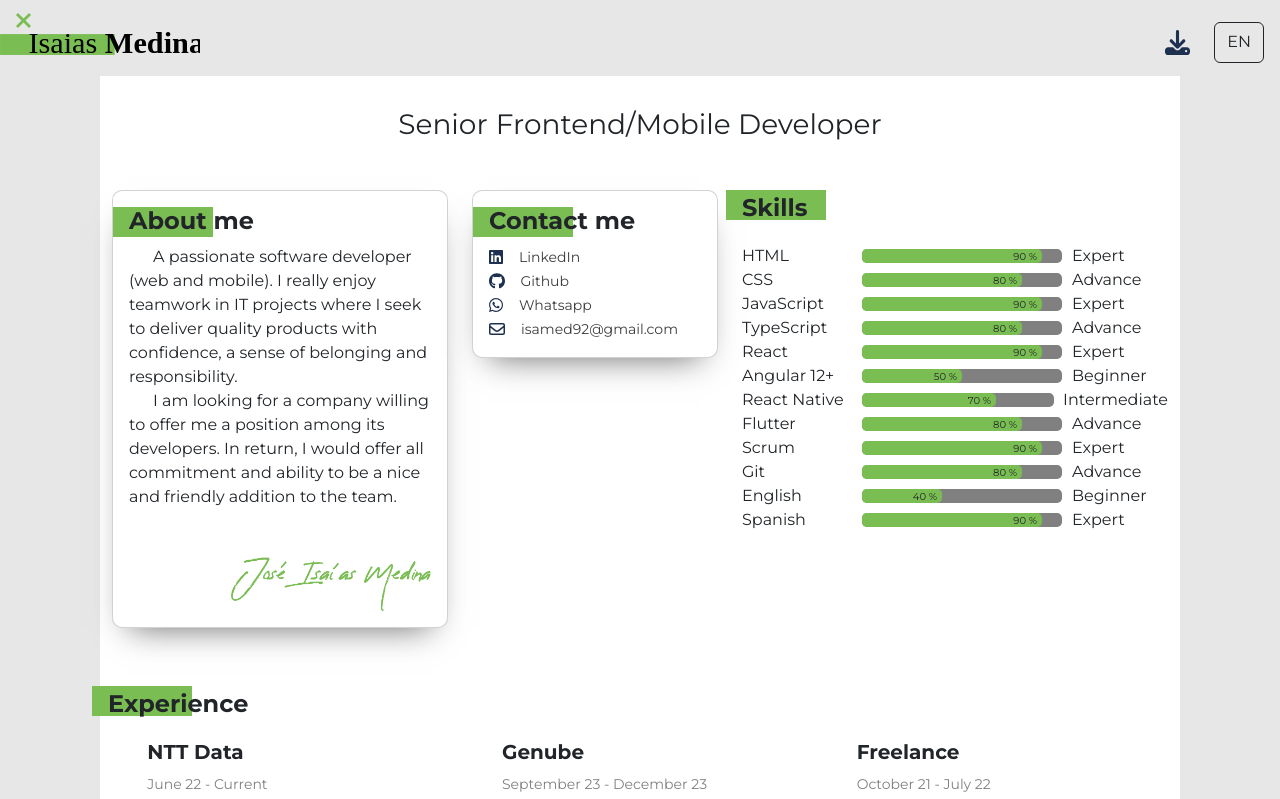
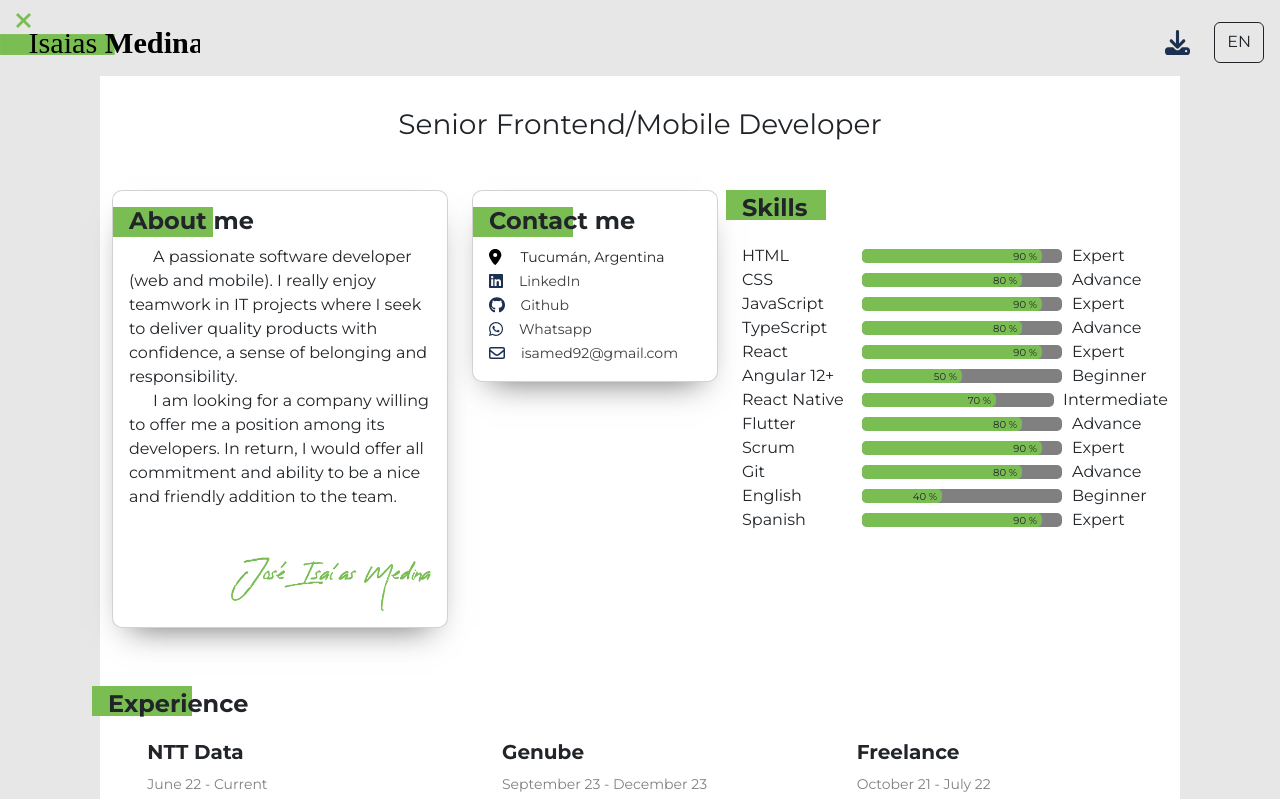
Before and after one commit to isamed92/isamed92.github.io, a React (Vite) app: page / in a window 1280 px wide. Shown: the top 799 px of the page. Built offline with nearby package versions, Linux system fonts and the light colour scheme; a web font is replaced by a local one.

Commit message:
update: add location

```diff
--- a/index.html
+++ b/index.html
@@ -2,7 +2,7 @@
 <html lang="en">
   <head>
     <meta charset="UTF-8" />
-    <link rel="icon" type="image/svg+xml" href="../public/is.svg" />
+    <link rel="icon" type="image/svg+xml" href="is.svg" />
     <meta name="viewport" content="width=device-width, initial-scale=1.0" />
     <title>Resume</title>
 
--- a/src/components/ContactMe.tsx
+++ b/src/components/ContactMe.tsx
@@ -8,6 +8,11 @@ export const ContactMe: React.FC = () => {
 
   const whatsappText = intl.formatMessage({ id: 'whatsappText' });
   const socialMediaLinks = [
+    {
+      icon: 'assets/location.svg',
+      name: 'Tucumán, Argentina',
+      link: '',
+    },
     {
       icon: 'assets/linkedin.svg',
       name: 'LinkedIn',
@@ -37,10 +42,13 @@ export const ContactMe: React.FC = () => {
           <Title id='contactMe' />
         </Card.Title>
         <Card.Text className='d-flex flex-column'>
-          {socialMediaLinks.map((socialMedia, index) => (
-            <span key={index}>
+          {socialMediaLinks.map((socialMedia) => (
+            <span key={socialMedia.name}>
               <img src={socialMedia.icon} alt={socialMedia.name} />
               &emsp;
+              {socialMedia.link === '' ? (
+                <span style={{ fontSize: 14 }}>{socialMedia.name}</span>
+              ) : (
                 <a
                   href={socialMedia.link}
                   target='_blank'
@@ -48,6 +56,7 @@ export const ContactMe: React.FC = () => {
                 >
                   {socialMedia.name}
                 </a>
+              )}
             </span>
           ))}
         </Card.Text>
--- a/src/main.tsx
+++ b/src/main.tsx
@@ -3,12 +3,11 @@ import ReactDOM from 'react-dom/client';
 
 import 'bootstrap/dist/css/bootstrap.min.css';
 import './index.css';
-import { Router } from './router/Router';
-
+import App from './App';
 ReactDOM.createRoot(document.getElementById('root')!).render(
   <React.StrictMode>
     <div className='main_body'>
-      <Router />
+      <App />
     </div>
   </React.StrictMode>
 );
--- a/vite.config.ts
+++ b/vite.config.ts
@@ -4,5 +4,5 @@ import react from '@vitejs/plugin-react';
 // https://vitejs.dev/config/
 export default defineConfig({
   plugins: [react()],
-  base: 'https://isamed92.github.io/github-pages',
+  base: '',
 });
```
Also changed, not shown: public/assets/instagram.svg (deleted), public/assets/location.svg (added). Lines whose indentation alone changed are shown as unchanged.
